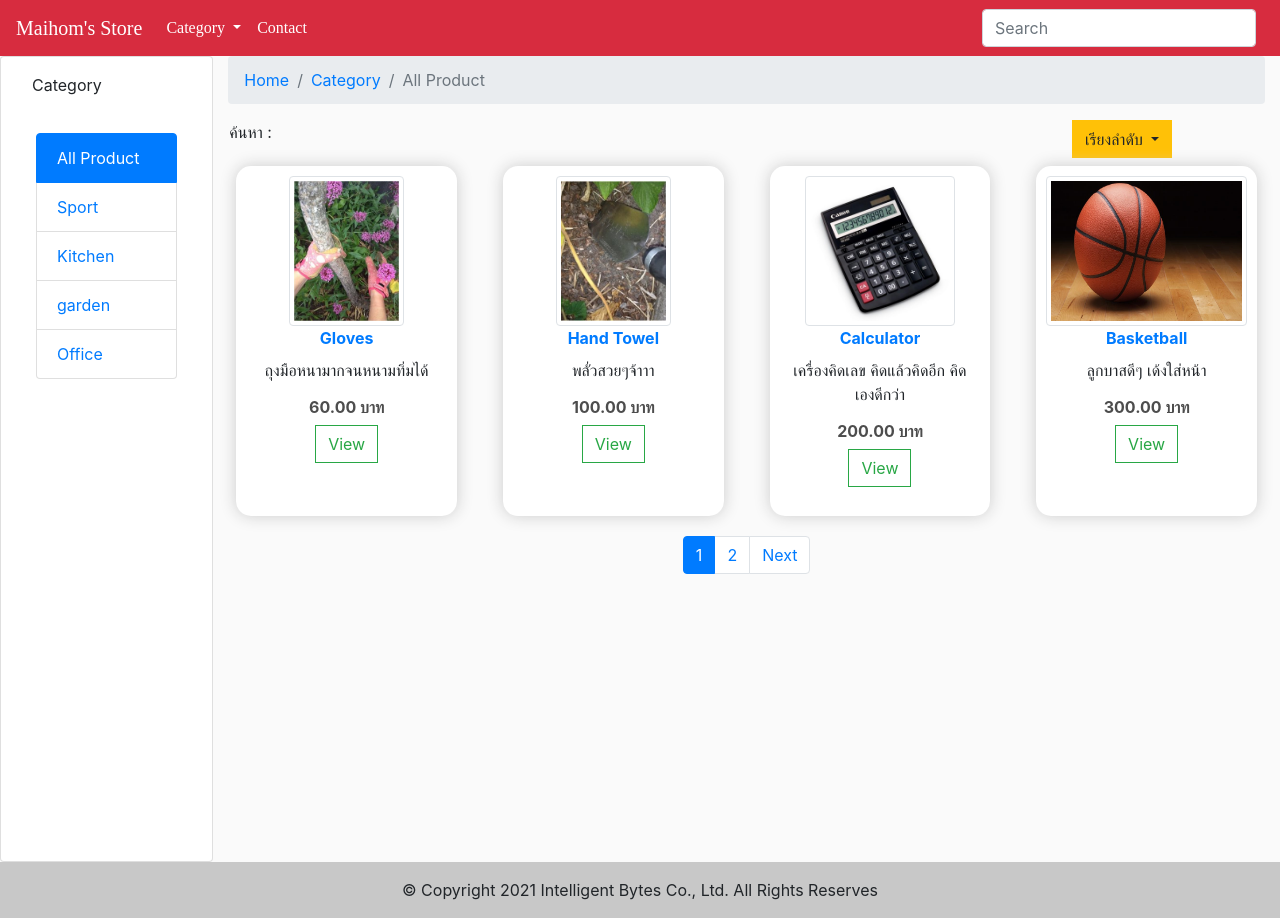
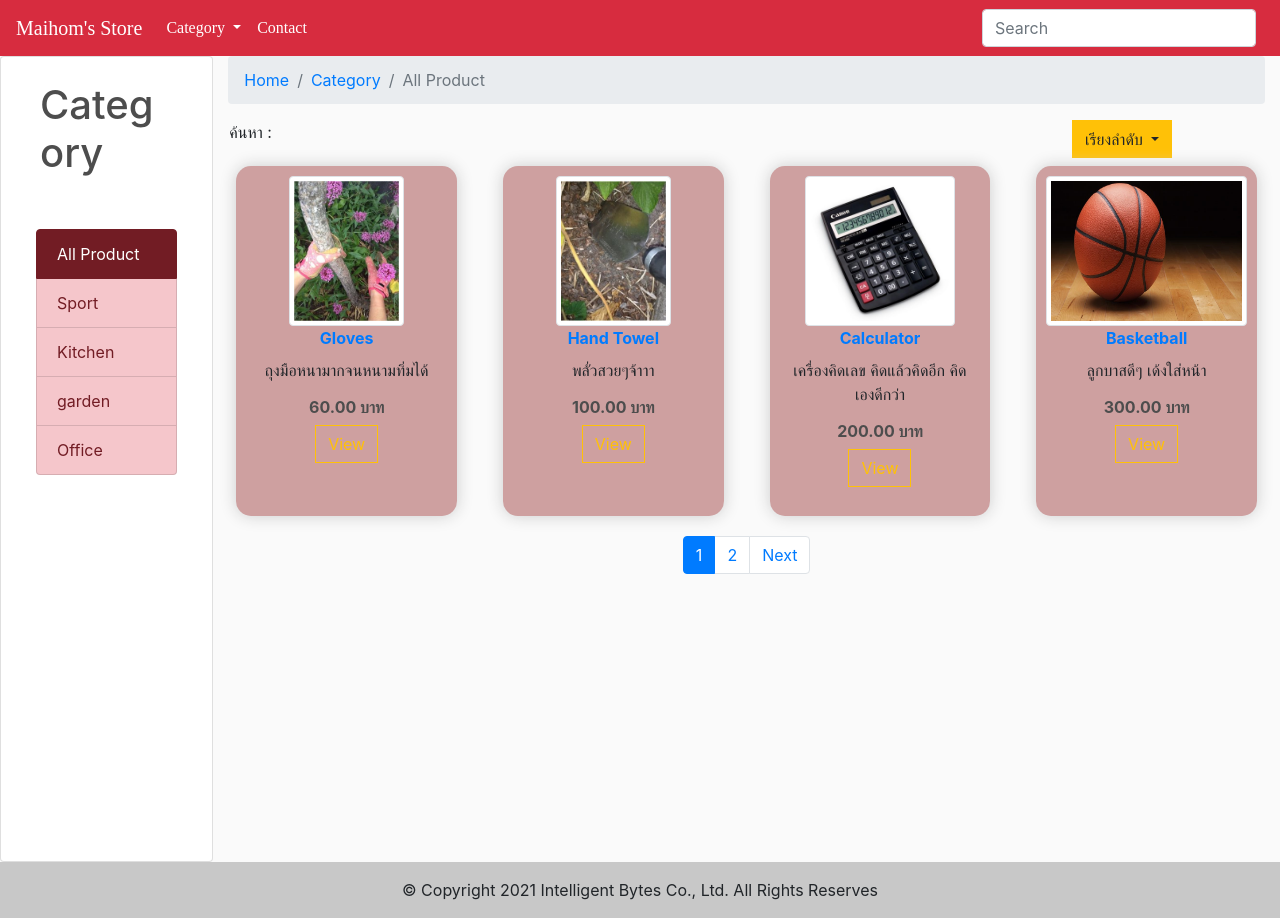
Before and after one commit to Mmaihomm/maihomstore, a Django app: page /category/1 in a window 1280 px wide. Run offline with Django 3.2, Linux system fonts and the light colour scheme; data comes from the database, SQL or seed files in the repository.

Commit message:
edit css file

```diff
--- a/static/css/main.css
+++ b/static/css/main.css
@@ -8,7 +8,7 @@ h1,h2,h3,h4,h5,h6{
 
 .box-element{
 	box-shadow:hsl(0, 0%, 80%) 0 0 16px;
-	background-color: #fff;
+	background-color: rgb(206, 160, 160);
 	border-radius: 15px;
 	padding: 10px;
     margin: 8px;
@@ -23,7 +23,7 @@ h1,h2,h3,h4,h5,h6{
 }
 
 .product{
-	border-radius: 15px;
+	border-radius: 15p;
     margin: 8px;
 }
 
--- a/template/categorydetail.html
+++ b/template/categorydetail.html
@@ -2,15 +2,15 @@
 {% block title %}Category - Maihom's Store {% endblock %}
 {% block content %}
 {% load static %}
-<link rel="stylesheet" type="text/css" href="{% static 'css/main.css' %}">
+<link rel="stylesheet" type="text/css" href="{% static 'static/css/main.css' %}">
 
 <div class="row">
     <div class="card col-2">
-        <div class="class-title" style="margin:16px;">Category</div>
+        <div class="class-title" style="margin:24px;"><h1>Category</h1></div>
         <div class="card-body">
             <ul class="list-group">
                 {% for cat in context.categoryid %}
-                <a class="list-group-item {% if cat.id|add:'0' ==  context.category.id%}active{% endif %}" aria-current="true" href="{% url 'category' pk=cat.id %}">{{cat.name}}</a>
+                <a class="list-group-item list-group-item-action list-group-item-danger {% if cat.id|add:'0' ==  context.category.id%}active{% endif %}" aria-current="true" href="{% url 'category' pk=cat.id %}">{{cat.name}}</a>
                 {% endfor %}
               </ul>
         </div>
@@ -54,7 +54,7 @@
                             <p>{{product.productdetail}}</p>
                             </div>
                             <h6 class="margin-right: 4px; "><strong>{{product.price}} บาท</strong></h6>
-                            <a class="btn btn-outline-success"
+                            <a class="btn btn-outline-warning"
                                 href="{% url 'productdetails' pk=product.catigorie.id product=product.id%}">View</a>
                         </div>
                     </div>
--- a/template/index.html
+++ b/template/index.html
@@ -2,7 +2,7 @@
 
 {% block content %}
 {% load static %}
-<link rel="stylesheet" type="text/css" href="{% static 'css/main.css' %}">
+<link rel="stylesheet" type="text/css" href="{% static 'static/css/main.css' %}">
 
 <div class="container-fluid" style="min-height: 87vh;">
     <h3 style="margin: 16px;">Category All</h3>
@@ -34,7 +34,7 @@
                         style="height: 200px;"></a>
                 <a><strong>{{cat.name}} </strong></a>
                 <p>{{cat.categoriesdetail}}</p>
-                <a class="btn btn-outline-success" href="{% url 'productdetails' pk=cat.pk  product=cat.id%}">View</a>
+                <a class="btn btn-outline-warning" href="{% url 'productdetails' pk=cat.pk  product=cat.id%}">View</a>
             </div>
         </div>
         {% endfor %}
```
